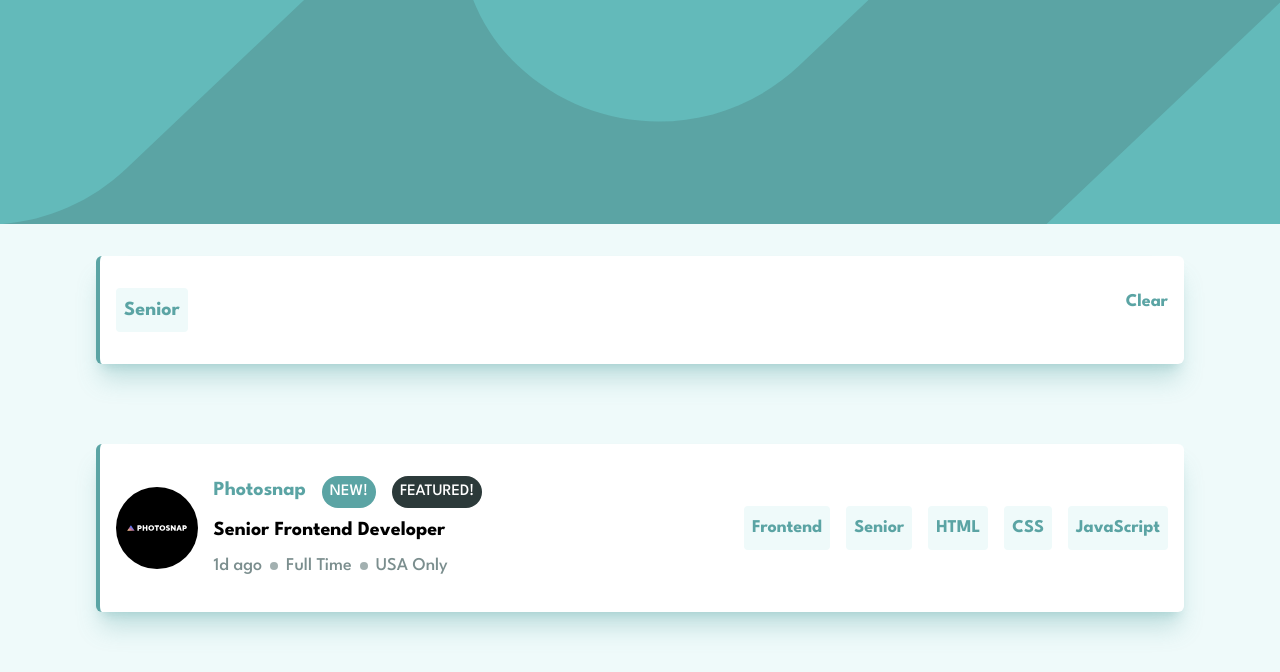
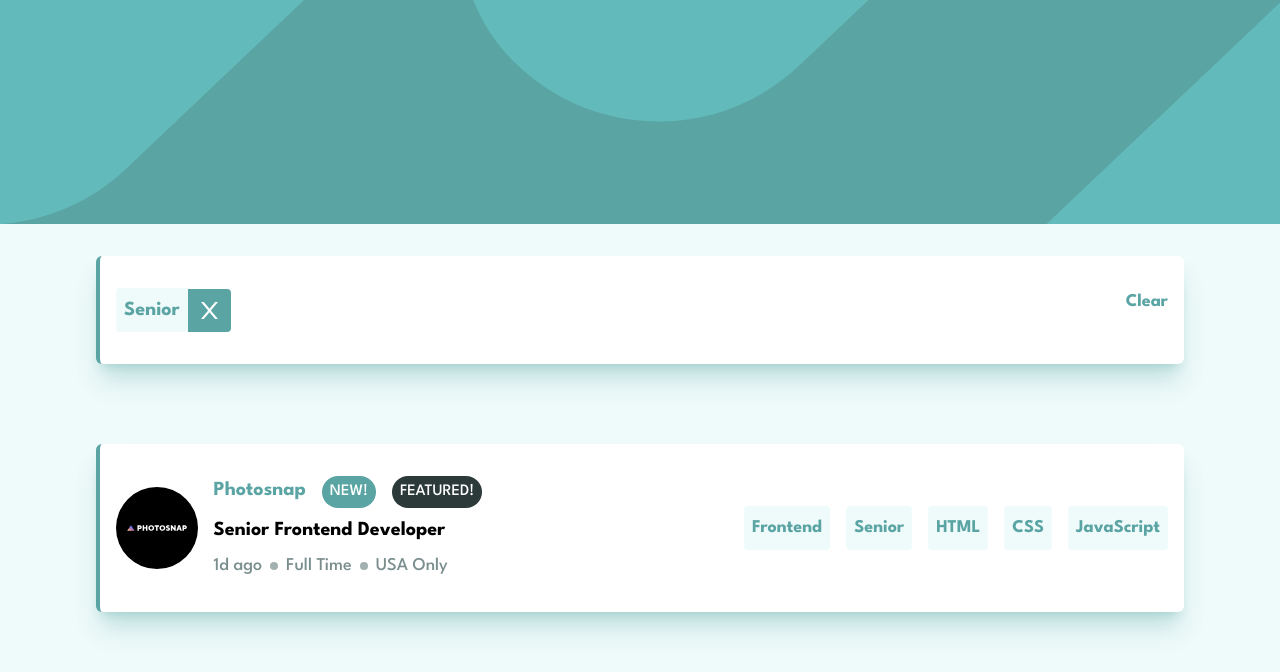
Before and after one commit to ronaldlamdev/job-filter, a React (Vite) app: page / in a window 1280 px wide. Both pictures are taken after a click on the button "Senior". Shown: the top 672 px of the page. Built offline with nearby package versions, Linux system fonts and the light colour scheme.

Commit message:
removed setfiltered in clear function and added a close icon to remove filter from filters array

```diff
--- a/src/assets/sections/Listings.tsx
+++ b/src/assets/sections/Listings.tsx
@@ -1,6 +1,7 @@
 import JobCard from "../components/JobCard";
 import { useState, useEffect } from 'react';
 import { list } from "../data/data";
+import {AiOutlineClose} from 'react-icons/ai';
 
 const Listings = () => {
 
@@ -45,7 +46,6 @@ const Listings = () => {
 
   const clear = () => {
     setFilters([]);
-    setFilteredJobs(list);
   };
 
   return (
@@ -56,9 +56,14 @@ const Listings = () => {
         <div className="flex justify-around items-center flex-wrap gap-4">
           {filters.map(el => {
             return (
-              <button onClick={() => removeFilter(el)} className="p-2 bg-[#effafa] text-[#5ba4a4] rounded cursor-pointer hover:bg-[#5ba4a4] hover:text-white duration-300 text-xl font-bold">
-                {el}
-              </button>
+              <div className="flex items-center">
+                <div className="p-2 bg-[#effafa] text-[#5ba4a4] rounded-l text-xl font-bold">
+                  {el}
+                </div>
+                <div onClick={() => removeFilter(el)} className="bg-[#5ba4a4] p-2 text-white rounded-r text-xl font-bold cursor-pointer">
+                  <AiOutlineClose size={27} />
+                </div>
+              </div>
             )
           })}
         </div>
```
